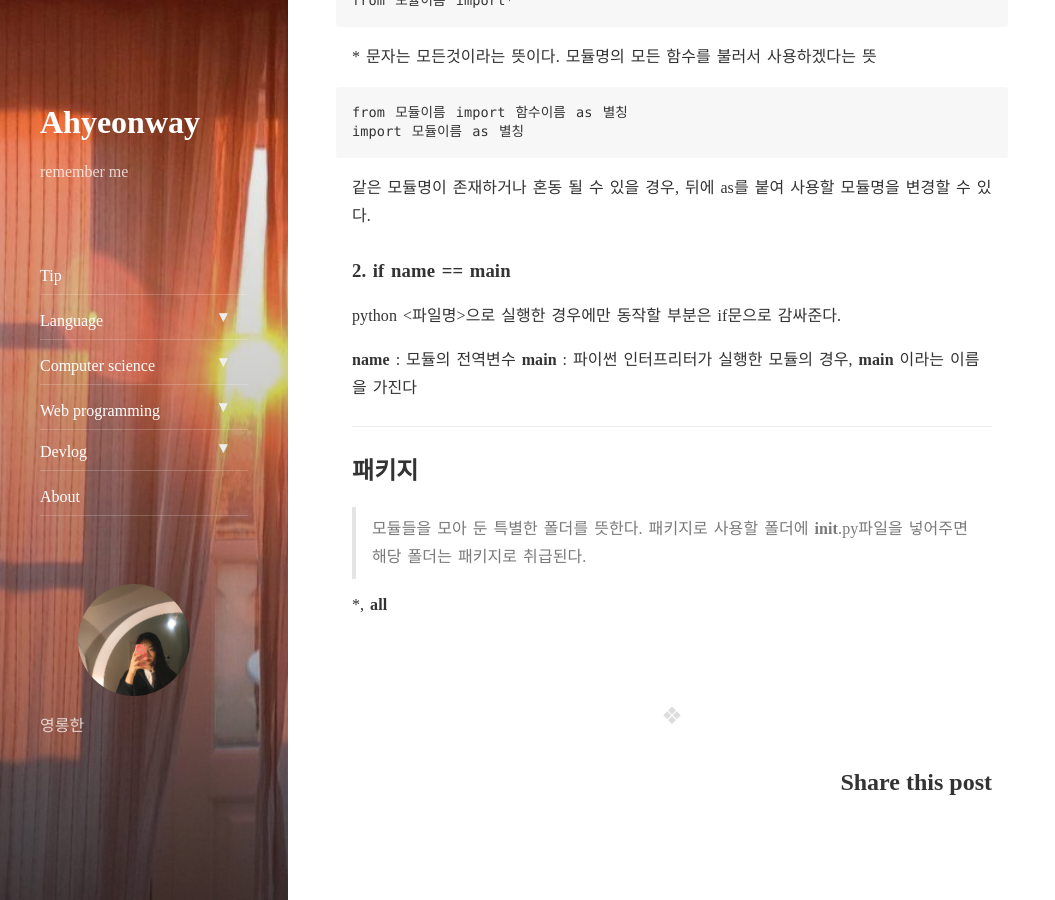
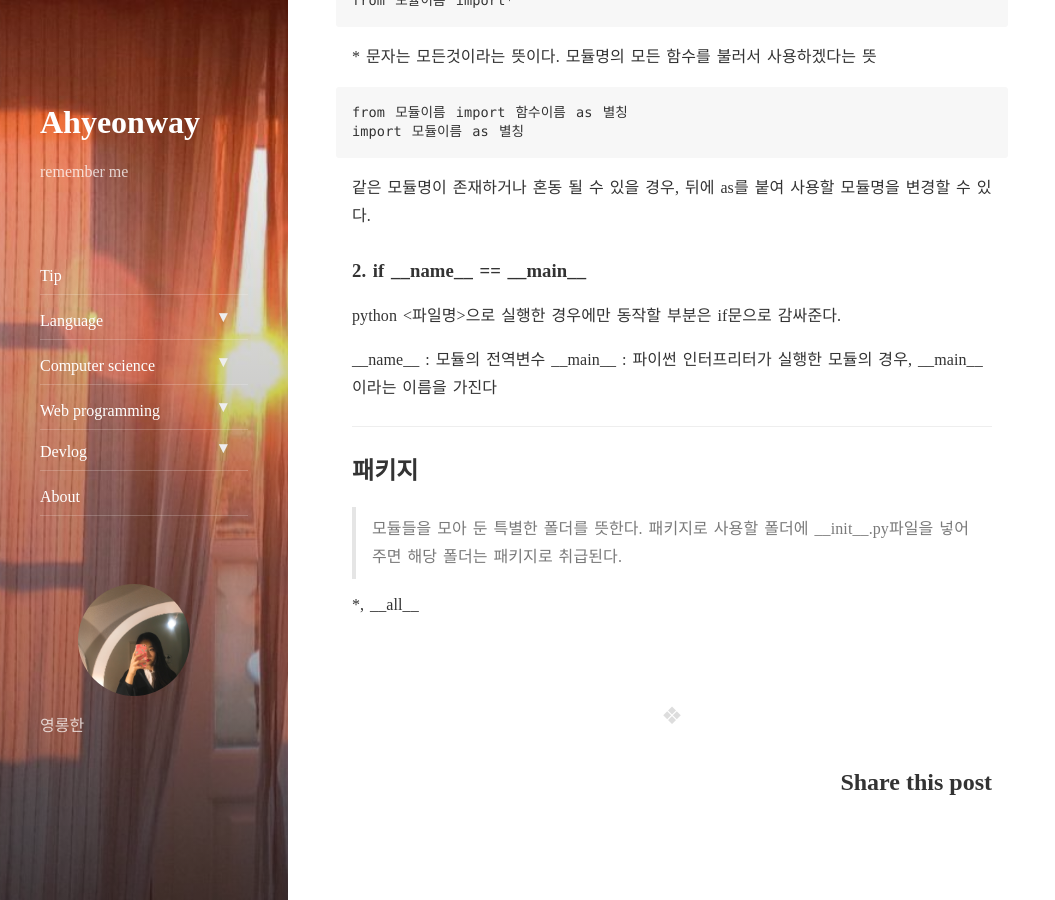
Before and after one commit to ahyeonhub/ahyeonway.github.io, a Jekyll site: the page built from _posts/2018-05-23-python-module.md, in a window 1280 px wide and 900 px high, scrolled down 661 px. Shown: the whole window, without its empty margins (0-1055 px from the left). Built offline with Jekyll 4.4.1, drawn with Linux system fonts in a browser that asks for light colours; nearby versions of some CDN libraries; comment, search, counter and statistics services are not loaded.

```diff
--- a/_posts/2018-05-23-python-module.md
+++ b/_posts/2018-05-23-python-module.md
@@ -42,11 +42,11 @@ import 모듈이름 as 별칭
 
 
 
-### 2. if __name__ == __main__
+### 2. if \_\_name\_\_ == \__main\_\_
 python <파일명>으로 실행한 경우에만 동작할 부분은 if문으로 감싸준다.
 
-__name__ : 모듈의 전역변수
-__main__ : 파이썬 인터프리터가 실행한 모듈의 경우, __main__ 이라는 이름을 가진다
+\_\_name\_\_ : 모듈의 전역변수
+\_\_main\_\_ : 파이썬 인터프리터가 실행한 모듈의 경우, \_\_main\_\_ 이라는 이름을 가진다
 
 
 
@@ -54,6 +54,6 @@ __main__ : 파이썬 인터프리터가 실행한 모듈의 경우, __main__ 이
 ---
 ## 패키지
 >모듈들을 모아 둔 특별한 폴더를 뜻한다.
-패키지로 사용할 폴더에 __init__.py파일을 넣어주면 해당 폴더는 패키지로 취급된다.
+패키지로 사용할 폴더에 \_\_init\_\_.py파일을 넣어주면 해당 폴더는 패키지로 취급된다.
 
-\*, __all__
+\*, \_\_all\_\_
```
